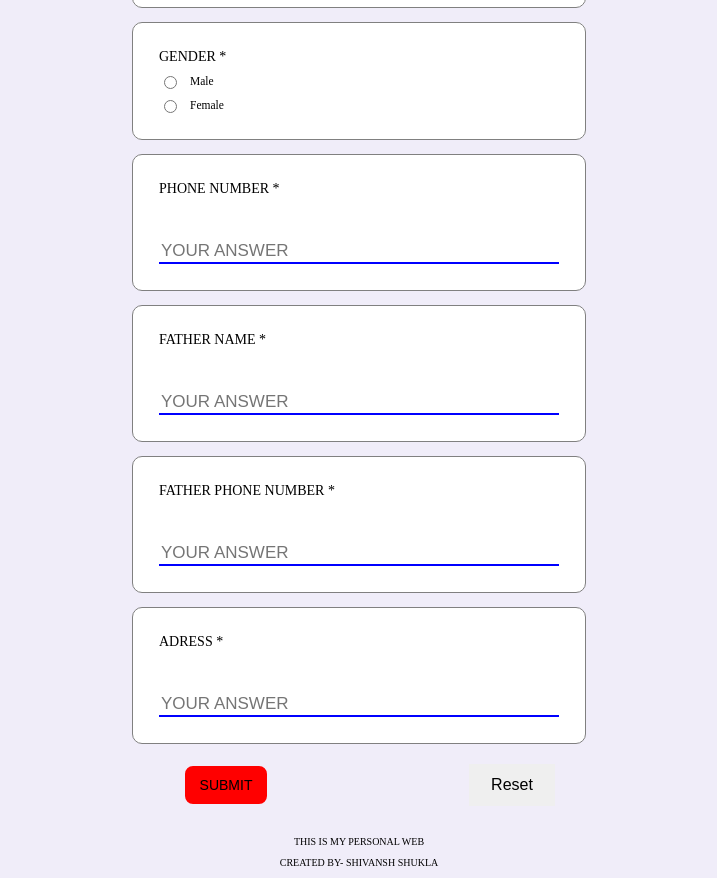
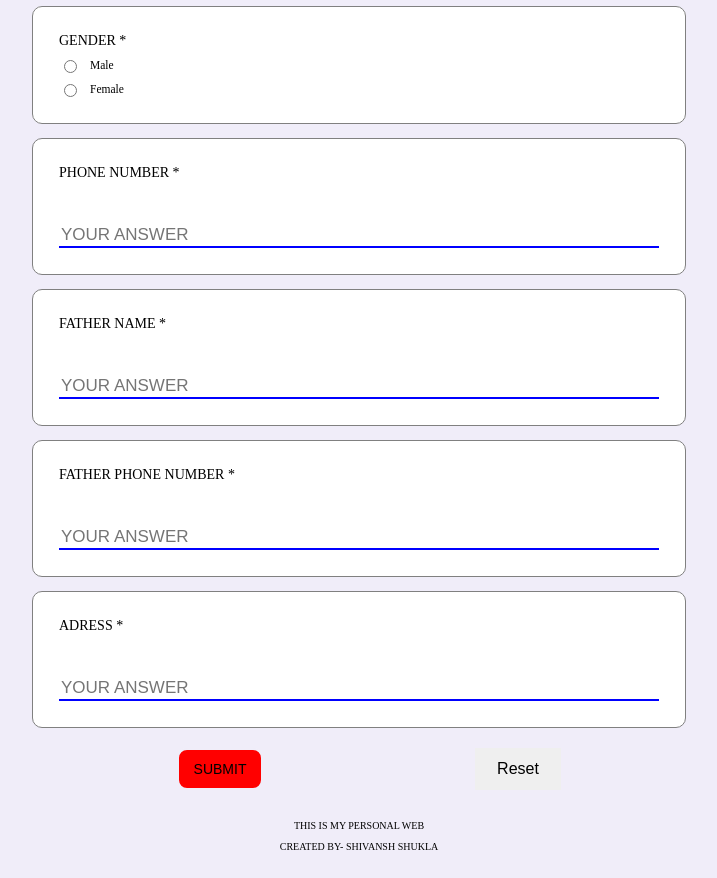
Before and after one commit to shivanshshukla3682-gif/my-form, a plain HTML site: page index.html in a window 1280 px wide. Shown: the part 536-1414 px from the top of the page, without its empty margins (281-998 px from the left). Drawn offline with Linux system fonts and the light colour scheme; a script that the page names is missing.

Commit message:
update style.css

```diff
--- a/style.css
+++ b/style.css
@@ -5,7 +5,7 @@ div{
   display: flex;
   flex-direction: column;
   width: 78%;
-  max-width: 400px;
+  max-width: 600px;
   background-color: white;
   margin: auto;
   margin-top: 14px;
@@ -32,7 +32,7 @@ label{
   flex-direction: column;
   background-color: white;
   width: 78%;
-  max-width: 400px;
+  max-width: 600px;
   margin: auto;
   margin-top: 14px;
   border: 1px solid gray;
@@ -77,7 +77,7 @@ input{
 .button{
   display: flex;
   justify-content: center;
-  gap: 180px;
+  gap: 12rem;
   align-items: center;
   width: 100%;
 }
```
